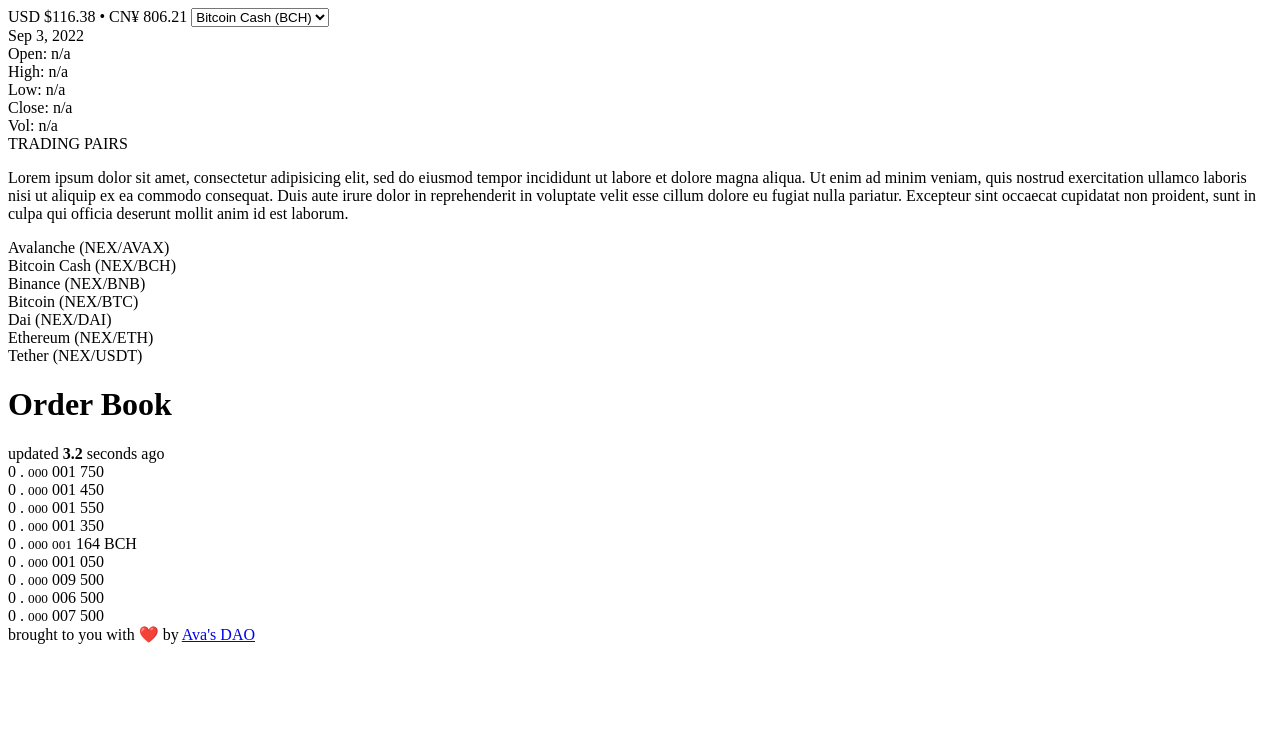
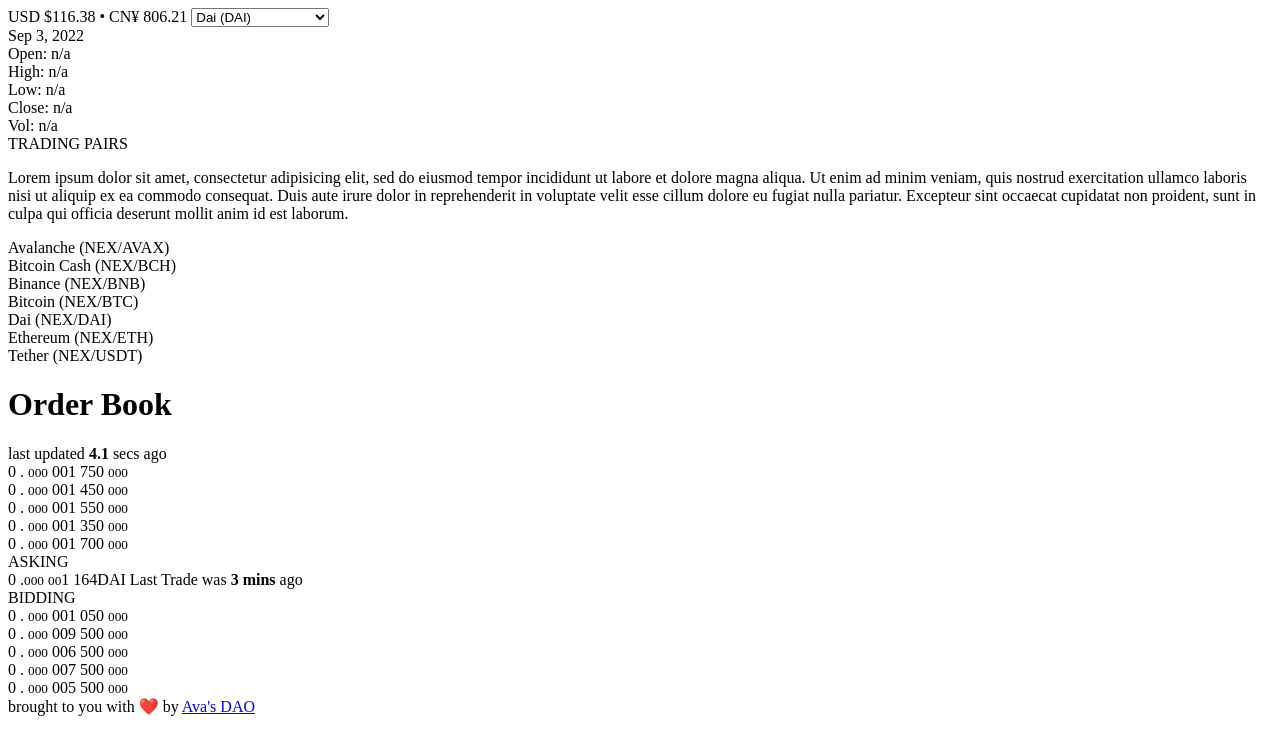
Before and after one commit to avasdao/nexa-exchange, a Vue app in the folder web/: page /#/ in a window 1280 px wide. Shown: the top 754 px of the page. Built offline with nearby package versions, Linux system fonts and the light colour scheme.

Commit message:
Set default to DAI.

```diff
--- a/web/src/components/HeaderView.vue
+++ b/web/src/components/HeaderView.vue
@@ -76,7 +76,7 @@
     },
     created: function () {
         // FOR DEV PURPOSES ONLY
-        this.tradePair = 'NEX/BCH'
+        this.tradePair = 'NEX/DAI'
     },
     mounted: function () {
         //
--- a/web/src/components/OrderBook.vue
+++ b/web/src/components/OrderBook.vue
@@ -7,7 +7,7 @@
 
             <div class="flex justify-center">
                 <span class="text-gray-500 text-xs italic">
-                    updated <strong class="text-rose-500 text-sm">3.2</strong> seconds ago
+                    last updated <strong class="text-rose-500 text-sm">4.1</strong> secs ago
                 </span>
             </div>
         </header>
@@ -19,9 +19,27 @@
             />
         </div>
 
-        <div class="py-3 flex justify-center bg-gray-100 border-t-2 border-b-2 border-yellow-500">
-            <span class="text-xl font-bold">
-                0 . <small>000</small> <small>001</small> 164 {{quotePair}}
+        <div class="w-48 flex justify-center bg-red-400 border-t border-b-2 border-red-600">
+            <span class="text-red-100 text-xs font-medium tracking-widest">
+                ASKING
+            </span>
+        </div>
+
+        <div class="py-3 flex flex-col items-center bg-gray-100">
+            <span class="text-gray-400 text-xl font-bold">
+                <span class="mx-1 text-gray-800">0 .</span>
+                <small>000</small> <small>00</small><span class="text-gray-800">1</span> <span class="text-gray-800">164</span>
+                <span class="mx-1 text-gray-800">{{quotePair}}</span>
+            </span>
+
+            <span class="text-gray-500 text-xs italic lowercase">
+                Last Trade was <strong class="text-rose-500">3 mins</strong> ago
+            </span>
+        </div>
+
+        <div class="w-48 flex justify-center bg-green-400 border-t-2 border-b border-green-600">
+            <span class="text-green-900 text-xs font-medium tracking-widest">
+                BIDDING
             </span>
         </div>
 
@@ -73,7 +91,7 @@
 
         quotePair() {
 console.log('quoete pair is seeing', this.tradePair);
-            if (!this.tradePair) return 'BCH'
+            if (!this.tradePair) return 'DAI'
 
             switch(this.tradePair) {
             case 'NEX/BCH':
@@ -81,7 +99,7 @@
             case 'NEX/DAI':
                 return 'DAI'
             default:
-                return 'BCH'
+                return 'DAI'
             }
         },
 
@@ -123,16 +141,16 @@
                 const parsed = '0 . <small>' + val.slice(0, 3) + '</small> ' + val.slice(3, 6) + ' ' + val.slice(6)
 
                 if (val.length < 7) {
-                    return parsed + '000 '
+                    return parsed + '000 <small>000</small>'
                 } else if (val.length < 8) {
-                    return parsed + '00 '
+                    return parsed + '00 <small>000</small>'
                 } else if (val.length < 9) {
-                    return parsed + '0 '
+                    return parsed + '0 <small>000</small>'
                 } else {
-                    return parsed + ' '
+                    return parsed + ' <small>000</small>'
                 }
             } else {
-                return _value + ' '
+                return _value
             }
         },
 
@@ -143,6 +161,9 @@
 
         // this.initFormat()
 
+        this.asks.push({
+            value: 170,
+        })
         this.asks.push({
             value: 135,
         })
@@ -168,6 +189,9 @@
         this.bids.push({
             value: 75,
         })
+        this.bids.push({
+            value: 55,
+        })
     },
     mounted: function () {
         //
--- a/web/src/views/HomeView.vue
+++ b/web/src/views/HomeView.vue
@@ -47,7 +47,7 @@
             </div>
 
             <OrderBook
-                class="w-48 h-96 shrink"
+                class=""
                 :tradePair="tradePair"
             />
         </div>
```
